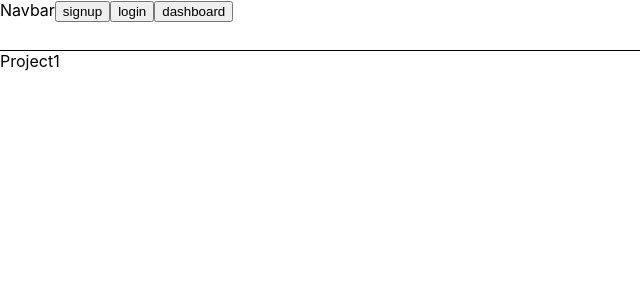
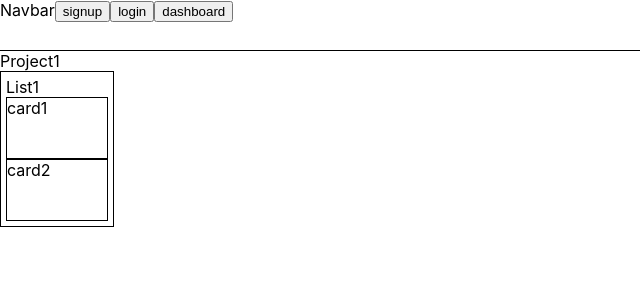
Before and after one commit to ShanyuJung/GoalKit, a React (Create React App) app: page /project/1 in a window 1280 px wide. Shown: the top 300 px of the page, without its empty margins (0-640 px from the left). Built offline with nearby package versions, Linux system fonts and the light colour scheme.

Commit message:
Feat: Build Lists and Cards by dummy data

```diff
--- a/src/pages/Project/Project.tsx
+++ b/src/pages/Project/Project.tsx
@@ -1,9 +1,27 @@
 import styled from "styled-components";
+import List from "./components/List";
 
 const Wrapper = styled.div``;
 
+const ListWrapper = styled.div`
+  display: flex;
+`;
+
+const LISTS = [
+  { title: "List1", cards: [{ title: "card1" }, { title: "card2" }] },
+];
+
 const Project = () => {
-  return <Wrapper>Project1 </Wrapper>;
+  return (
+    <Wrapper>
+      Project1
+      <ListWrapper>
+        {LISTS.map((list) => {
+          return <List title={list.title} cards={list.cards} />;
+        })}
+      </ListWrapper>
+    </Wrapper>
+  );
 };
 
 export default Project;
--- /dev/null
+++ b/src/pages/Project/components/Card.tsx
@@ -0,0 +1,17 @@
+import styled from "styled-components";
+
+const Wrapper = styled.div`
+  width: 100px;
+  height: 60px;
+  border: 1px solid #000;
+`;
+
+interface Props {
+  title: string;
+}
+
+const Card = ({ title }: Props) => {
+  return <Wrapper>{title}</Wrapper>;
+};
+
+export default Card;
--- /dev/null
+++ b/src/pages/Project/components/List.tsx
@@ -0,0 +1,27 @@
+import styled from "styled-components";
+import Card from "./Card";
+
+const Wrapper = styled.div`
+  padding: 5px;
+  border: 1px black solid;
+`;
+
+const Title = styled.div``;
+
+interface Props {
+  title: string;
+  cards: { title: string }[];
+}
+
+const List = ({ title, cards }: Props) => {
+  return (
+    <Wrapper>
+      <Title>{title}</Title>
+      {cards.map((card) => {
+        return <Card title={card.title} />;
+      })}
+    </Wrapper>
+  );
+};
+
+export default List;
```
